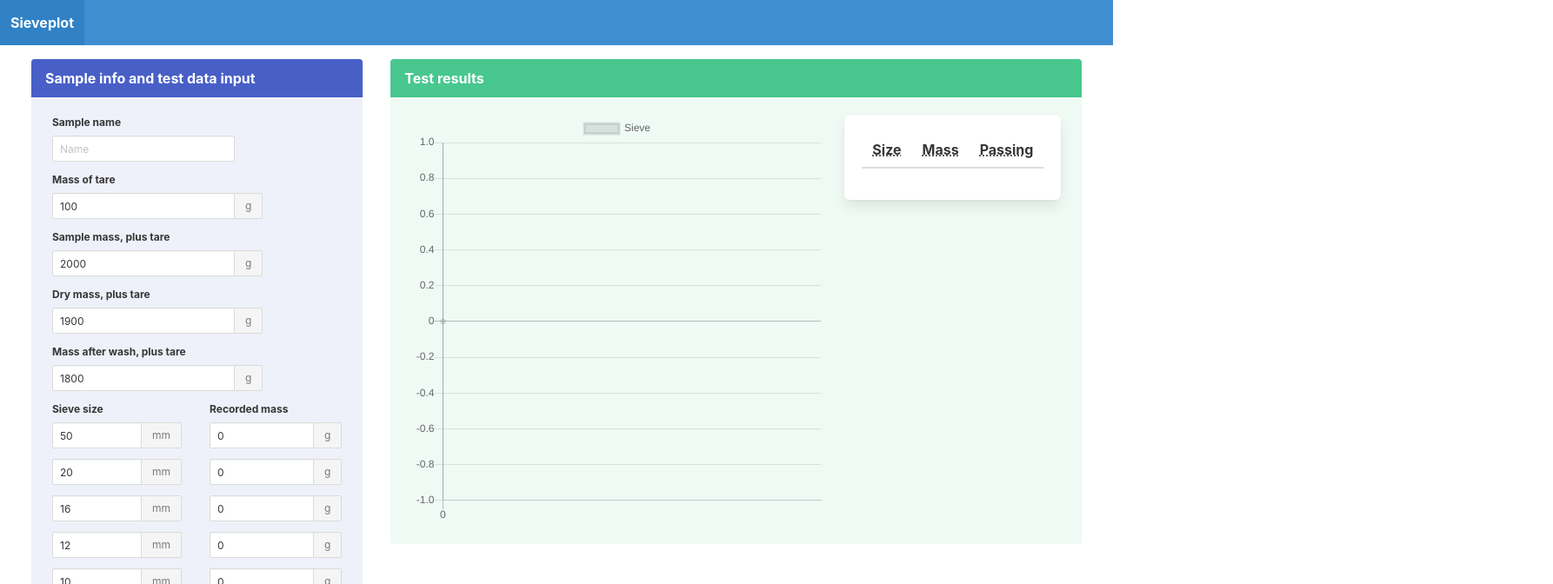
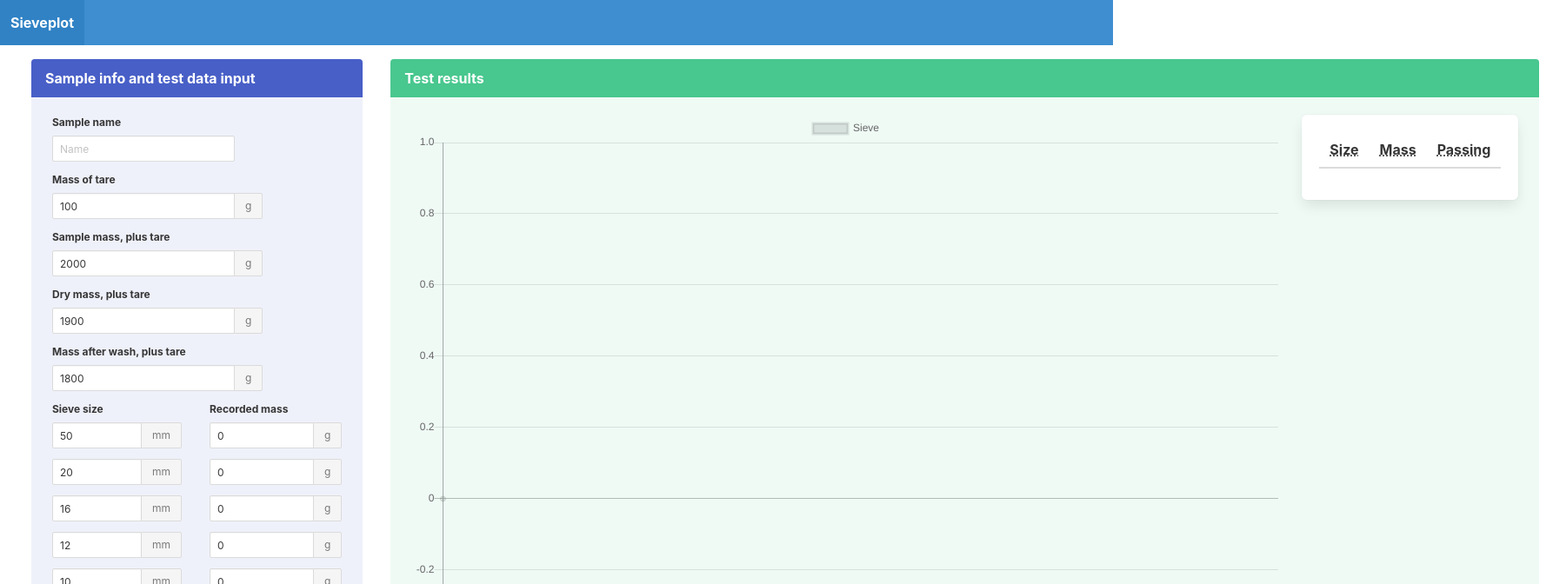
Before and after one commit to stephenhillier/sieveplot, a Vue app: page / in a window 1280 px wide. Shown: the top 672 px of the page at 87% size, 1786 px wide, since content can reach past the window. Built offline with nearby package versions, Linux system fonts and the light colour scheme.

Commit message:
Added chart options (with hardcoded dimensions for now)

```diff
--- a/src/components/Output.vue
+++ b/src/components/Output.vue
@@ -6,7 +6,11 @@
     <div class="message-body">
       <div class="columns">
         <div class="column">
-          <line-chart :chart-data="sievePlot" :chart-options="chartOptions"></line-chart>
+          <line-chart
+          :chart-data="sievePlot"
+          :options="{responsive: false, maintainAspectRatio: false}"
+          :height="882"
+          :width="1000"></line-chart>
         </div>
         <div class="column is-narrow">
           <div class="box">
@@ -60,16 +64,19 @@
           // create new arrays for sizes and percent passing for plotting
           let sizes = this.result.map(item => {
             // only for objects with a valid size
-            if (item['size']) {
+            if (item['size'] && item['size'] !== 'Pan') {
               return item['size']
             }
-          })
+            return null
+          }).filter(x => x !== null)
           let passing = this.result.map(item => {
             // still looking only for objects that have a valid size
-            if (item['size']) {
+            if (item['size'] && item['size'] !== 'Pan') {
               return item['passingPercent']
             }
-          })
+            return null
+          }).filter(x => x !== null)
+          console.log(passing, sizes)
           // TODO: to NOT form chart object this way
           return {
             labels: sizes.reverse(),
```
